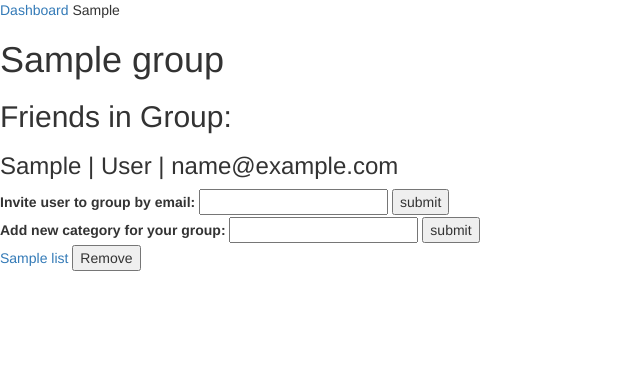
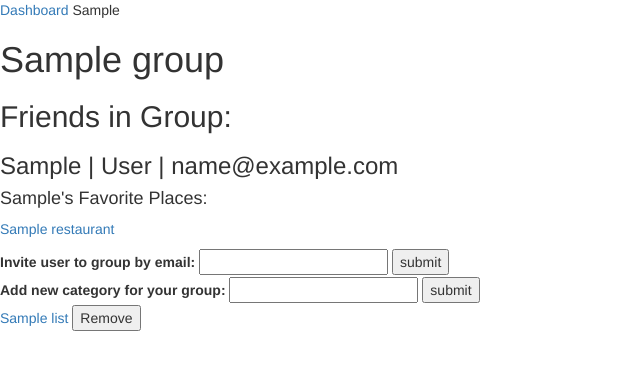
Before and after one commit to kjlundsgaard/hb-final-project, a Flask app: page /groups/1 in a window 1280 px wide. Shown: the top 370 px of the page, without its empty margins (0-640 px from the left). Run offline with Flask 2, Linux system fonts and the light colour scheme; the visitor is signed in with stand-in values (Sample User, id 1); tables that the repository leaves empty hold one stand-in row (values such as "Sample post"); some libraries are stand-ins or nearby versions.

Commit message:
added links to yelp in db and dash/group_view

```diff
--- a/model.py
+++ b/model.py
@@ -119,6 +119,7 @@ class Restaurant(db.Model):
     address = db.Column(db.String(100), nullable=True)
     categories = db.Column(db.String(100), nullable=True)
     neighborhoods = db.Column(db.String(100), nullable=True)
+    link = db.Column(db.String(200), nullable=True)
 
     def __repr__(self):
         """Provide helpful representation when printed."""
--- a/server.py
+++ b/server.py
@@ -207,6 +207,7 @@ def add_restaurant():
     address = request.form.get('address')
     categories = request.form.get('categories')
     neighborhoods = request.form.get('neighborhoods')
+    link = request.form.get('url')
 
     # check if restaurant already in db
     get_restaurant = Restaurant.query.filter_by(restaurant_name=restaurant_name, latitude=latitude, longitude=longitude).first()
@@ -221,7 +222,7 @@ def add_restaurant():
             db.session.commit()
     # if restaurant is not already in db, add it and add to RestaurantList
     else:
-        new_restaurant = Restaurant(restaurant_name=restaurant_name, yelp_rating=yelp_rating, latitude=latitude, longitude=longitude, address=address, categories=categories, neighborhoods=neighborhoods)
+        new_restaurant = Restaurant(restaurant_name=restaurant_name, yelp_rating=yelp_rating, latitude=latitude, longitude=longitude, address=address, categories=categories, neighborhoods=neighborhoods, link=link)
         db.session.add(new_restaurant)
         db.session.commit()
         # need this line because we just added the restaurant to db and need to get the id to add to RestaurantList
@@ -299,17 +300,6 @@ def add_restaurant_to_faves():
     return jsonify(result="success", id=restaurant_id)
 
 
-# @app.route("/my-faves")
-# def show_favorites():
-#     """Shows list of user's favorited restaurant"""
-
-#     user_id = session.get("user")
-
-#     faves = Fave.query.filter_by(user_id=user_id).all()
-
-#     return render_template("my_faves.html", faves=faves, login=session.get('user'))
-
-
 @app.route("/return-restaurants.json", methods=['POST'])
 def return_restaurants():
     """Gives response to browser of restaurants in db for given list"""
@@ -366,6 +356,8 @@ def get_uber_data():
 
     return jsonify(results=prices)
 
+
+
 ##############################################################################
 
 if __name__ == "__main__":
--- a/static/js/yelp.js
+++ b/static/js/yelp.js
@@ -20,6 +20,7 @@ function displayResults(data) {
                              "data-neighborhoods=" + '"' + data.results[i].neighborhoods + '"' +
                              "data-latitude=" + "'" + data.results[i].latitude + "'" +
                              "data-longitude=" + "'" + data.results[i].longitude + "'" +
+                             "data-url=" + "'" + data.results[i].url + "'" +
                              ">" +
                       "<p>" + data.results[i].name + "</p>" +
                     "</button>";
@@ -34,14 +35,16 @@ function displayResults(data) {
       var neighborhoods = $(this).data('neighborhoods') ? ($(this).data('neighborhoods')).split(",") : null;
       var latitude = $(this).data('latitude');
       var longitude = $(this).data('longitude');
-      var image = $(this).data('image');
+      var url = $(this).data('url');
       var infobox = "<div class='infobox' <p>" + $(this).data('restaurant-name') + "</p>" + "<p> Yelp Rating: " + $(this).data('yelp-rating') + "</p>" + "<p> Address: " + $(this).data('address') + "</p>" + "<p> Neighborhood: " + ( neighborhoods ? neighborhoods.join(", ") : "None" ) + "</p>" + "<button type='button' class='add-button btn' id='button' " + "data-restaurant-name=" + '"' + name + '"' +
                              "data-yelp-rating=" + "'" + yelp + "'" +
                              "data-address=" + "'" + address + "'" +
                              "data-categories=" + "'" + categories + "'" +
                              "data-neighborhoods=" + '"' + neighborhoods + '"' +
                              "data-latitude=" + "'" + latitude + "'" +
-                             "data-longitude=" + "'" + longitude + "'" + ">" +
+                             "data-longitude=" + "'" + longitude + "'" +
+                             "data-url=" + "'" + url + "'" + ">" +
+                             "Add " + name +"</button></div>"
       "Add " + $(this).data('restaurant-name') + "</button></div>";
       $('#infobox').html(infobox);
       var latlng = {lat: parseFloat(latitude), lng: parseFloat(longitude)};
@@ -91,6 +94,7 @@ function addRestaurant(evt){
     var address = $(this).data('address');
     var categories = $(this).data('categories');
     var neighborhoods = $(this).data('neighborhoods');
+    var url = $(this).data('url');
 
     console.log(restaurantName);
 
@@ -102,7 +106,8 @@ function addRestaurant(evt){
                                'list_id': listId,
                                'address': address,
                                'categories': categories,
-                               'neighborhoods': neighborhoods},
+                               'neighborhoods': neighborhoods,
+                               'url': url},
                                getRestaurantsFromDB);
 
 }
@@ -135,7 +140,7 @@ function addRestaurantToDBsuccess(data){
     // console.log(listings);
     $('#restaurant-list').html(listings);
     $(".remove-restaurant").click(removeRestaurant);
-
+    $(".star-restaurant").click(starRestaurant);
     $(".visited-restaurant").click(markAsVisited);
     initMap();
 }
--- a/templates/dashboard.html
+++ b/templates/dashboard.html
@@ -9,7 +9,7 @@
 {{ user.fname }}'s Dashboard
 <h4>My favorite restaurants</h4>
 {% for fave in faves %}
-    <p>{{ fave.restaurants.restaurant_name }}</p>
+    <a href="{{ fave.restaurants.link }} " target="_blank"><p>{{ fave.restaurants.restaurant_name }}</p></a>
 {% endfor %}
 
 
--- a/templates/group_view.html
+++ b/templates/group_view.html
@@ -6,6 +6,10 @@
 <h2>Friends in Group:<h2>
 {% for user in group.users %}
         <h3>{{ user.fname}} | {{ user.lname }} | {{ user.email }}</h3>
+        <h4>{{ user.fname }}'s Favorite Places:</h4>
+        {% for fave in user.faves %}
+            <a href='{{ fave.restaurants.link }}' target="_blank"><p>{{ fave.restaurants.restaurant_name }}</p></a>
+        {% endfor %}
 {% endfor %}
 
 <form action="/invite" method="POST">
--- a/yelp.py
+++ b/yelp.py
@@ -24,7 +24,7 @@ def get_results(location, term):
                             'categories': restaurant['categories'],
                             'neighborhoods': restaurant['location']['neighborhoods'],
                             'address': restaurant['location']['address'],
-                            'image': restaurant['image_url']})
+                            'url': restaurant['url']})
 
         else:
             results.append({'name': restaurant['name'],
@@ -34,7 +34,7 @@ def get_results(location, term):
                             'categories': restaurant['categories'],
                             'neighborhoods': None,
                             'address': restaurant['location']['address'],
-                            'image': restaurant['image_url']})
+                            'url': restaurant['url']})
     # print results
     return results
 
```
